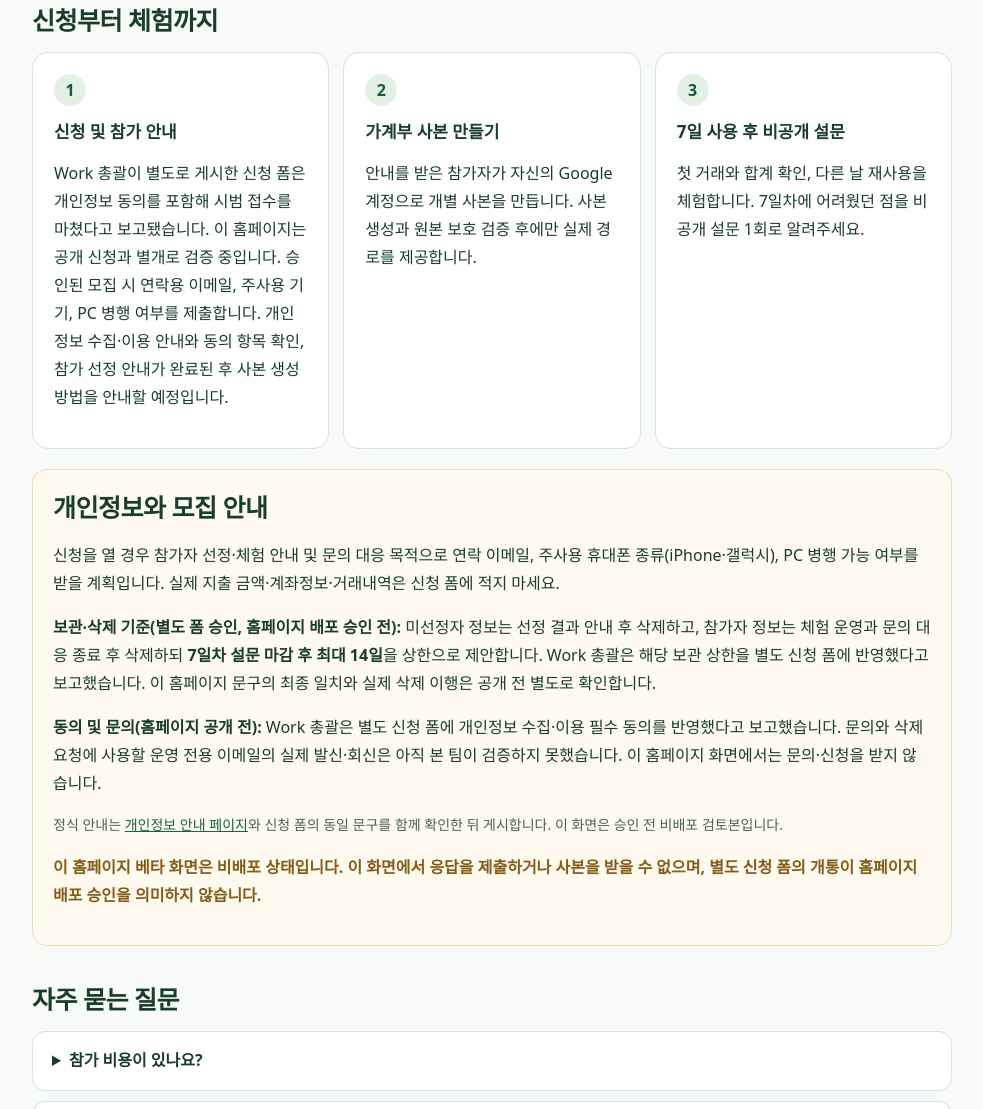
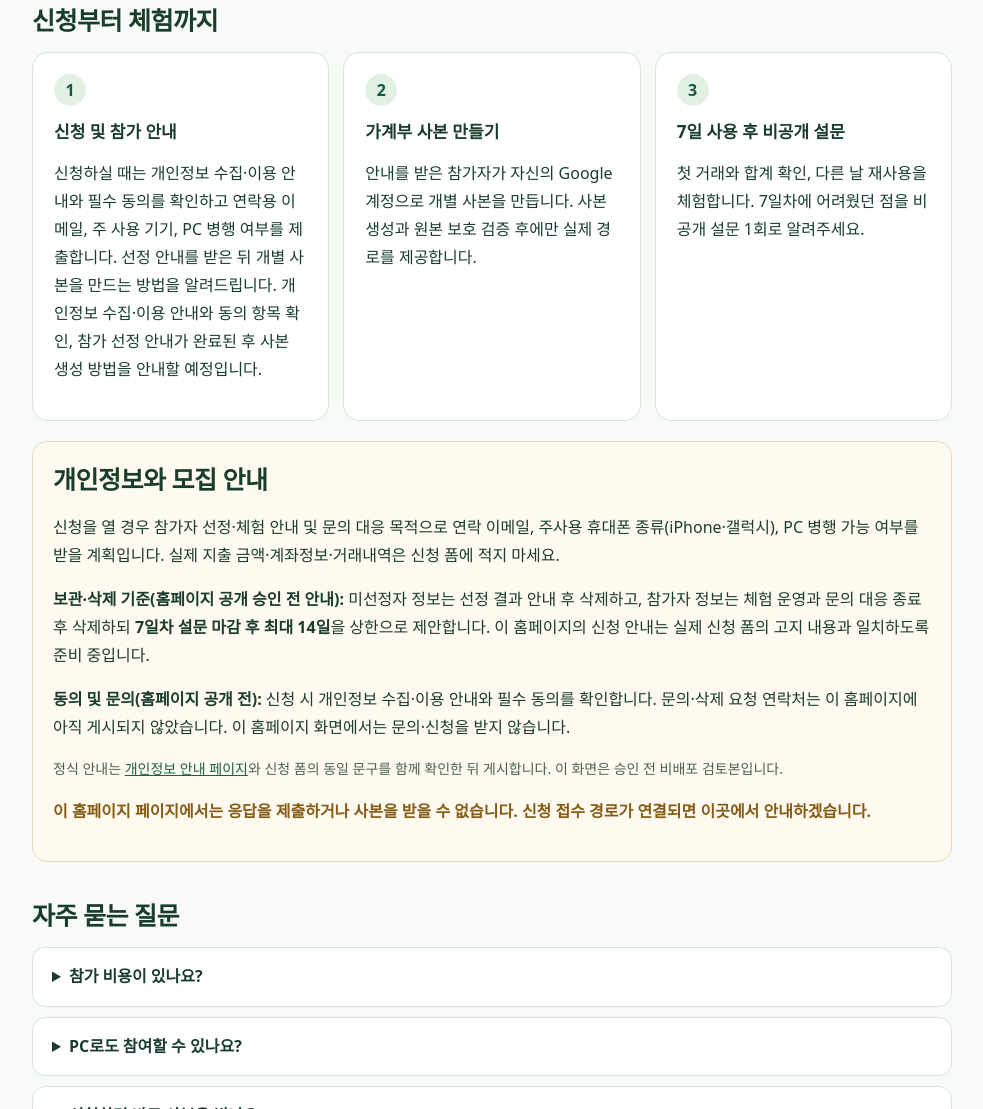
Before and after one commit to flowmateworks-ux/ssulmo-life-tools, a plain HTML site: page beta.html in a window 1280 px wide. Shown: the part 921-2030 px from the top of the page, without its empty margins (148-1131 px from the left). Drawn offline with Linux system fonts and the light colour scheme.

Commit message:
docs(beta): remove internal workflow wording from customer-facing beta.html (nondeploy)

```diff
--- a/beta.html
+++ b/beta.html
@@ -39,9 +39,9 @@ footer{font-size:13px;color:#577160;margin-top:37px;padding-top:20px;border-top:
 <section class="hero" aria-labelledby="beta-heading">
 <span class="eyebrow">Google Sheets 가계부 v2.1 · 무료 베타</span>
 <h1 id="beta-heading">가계부를 7일 동안 함께 써보실 분을 찾습니다</h1>
-<p class="lead">아이폰·갤럭시에서 직접 거래를 입력하고 월간 합계를 확인해 보세요. 편했던 점과 막혔던 점을 7일차에 비공개 설문 한 번으로 알려주시는 체험입니다. 이 홈페이지 모집 화면은 최종 공개 승인·배포 전입니다. 별도 신청 폼의 시범 접수와 홈페이지 공개 모집은 구분합니다.</p>
+<p class="lead">아이폰·갤럭시에서 직접 거래를 입력하고 월간 합계를 확인해 보세요. 편했던 점과 막혔던 점을 7일차에 비공개 설문 한 번으로 알려주시는 체험입니다. 이 홈페이지 신청 안내는 준비 중이며, 이 화면에서는 아직 신청할 수 없습니다.</p>
 <div class="cta"><button id="apply" type="button" disabled aria-describedby="application-status">신청 준비 중 · 접수 전</button><a class="secondary" href="#steps">참가 절차 살펴보기</a></div>
-<p class="state" id="application-status" role="status"><strong>모집 상태: 접수 전</strong> · 본 홈페이지 페이지는 공개 승인 전입니다. 신청 링크·개별 사본 전달·실기기 절차 검증 뒤 총괄이 공개 범위를 정합니다.</p>
+<p class="state" id="application-status" role="status"><strong>모집 상태: 접수 전</strong> · 이 화면에서는 접수하지 않습니다. 신청 버튼과 개별 사본 안내가 준비되면 모집 상태를 업데이트하겠습니다.</p>
 </section>
 <div class="grid" aria-label="참가 정보">
 <section class="panel" aria-labelledby="target"><h2 id="target">누가 참여하나요?</h2><ul>
@@ -59,16 +59,16 @@ footer{font-size:13px;color:#577160;margin-top:37px;padding-top:20px;border-top:
 </div>
 <section class="section" id="steps" aria-labelledby="steps-heading"><h2 id="steps-heading">신청부터 체험까지</h2>
 <div class="steps">
-<div class="step"><span class="num" aria-hidden="true">1</span><h3>신청 및 참가 안내</h3><p>Work 총괄이 별도로 게시한 신청 폼은 개인정보 동의를 포함해 시범 접수를 마쳤다고 보고됐습니다. 이 홈페이지는 공개 신청과 별개로 검증 중입니다. 승인된 모집 시 연락용 이메일, 주사용 기기, PC 병행 여부를 제출합니다. 개인정보 수집·이용 안내와 동의 항목 확인, 참가 선정 안내가 완료된 후 사본 생성 방법을 안내할 예정입니다.</p></div>
+<div class="step"><span class="num" aria-hidden="true">1</span><h3>신청 및 참가 안내</h3><p>신청하실 때는 개인정보 수집·이용 안내와 필수 동의를 확인하고 연락용 이메일, 주 사용 기기, PC 병행 여부를 제출합니다. 선정 안내를 받은 뒤 개별 사본을 만드는 방법을 알려드립니다. 개인정보 수집·이용 안내와 동의 항목 확인, 참가 선정 안내가 완료된 후 사본 생성 방법을 안내할 예정입니다.</p></div>
 <div class="step"><span class="num" aria-hidden="true">2</span><h3>가계부 사본 만들기</h3><p>안내를 받은 참가자가 자신의 Google 계정으로 개별 사본을 만듭니다. 사본 생성과 원본 보호 검증 후에만 실제 경로를 제공합니다.</p></div>
 <div class="step"><span class="num" aria-hidden="true">3</span><h3>7일 사용 후 비공개 설문</h3><p>첫 거래와 합계 확인, 다른 날 재사용을 체험합니다. 7일차에 어려웠던 점을 비공개 설문 1회로 알려주세요.</p></div>
 </div></section>
 <section class="alert" aria-labelledby="privacy"><h2 id="privacy">개인정보와 모집 안내</h2>
 <p>신청을 열 경우 참가자 선정·체험 안내 및 문의 대응 목적으로 연락 이메일, 주사용 휴대폰 종류(iPhone·갤럭시), PC 병행 가능 여부를 받을 계획입니다. 실제 지출 금액·계좌정보·거래내역은 신청 폼에 적지 마세요.</p>
-<p><strong>보관·삭제 기준(별도 폼 승인, 홈페이지 배포 승인 전):</strong> 미선정자 정보는 선정 결과 안내 후 삭제하고, 참가자 정보는 체험 운영과 문의 대응 종료 후 삭제하되 <strong>7일차 설문 마감 후 최대 14일</strong>을 상한으로 제안합니다. Work 총괄은 해당 보관 상한을 별도 신청 폼에 반영했다고 보고했습니다. 이 홈페이지 문구의 최종 일치와 실제 삭제 이행은 공개 전 별도로 확인합니다.</p>
-<p><strong>동의 및 문의(홈페이지 공개 전):</strong> Work 총괄은 별도 신청 폼에 개인정보 수집·이용 필수 동의를 반영했다고 보고했습니다. 문의와 삭제 요청에 사용할 운영 전용 이메일의 실제 발신·회신은 아직 본 팀이 검증하지 못했습니다. 이 홈페이지 화면에서는 문의·신청을 받지 않습니다.</p>
+<p><strong>보관·삭제 기준(홈페이지 공개 승인 전 안내):</strong> 미선정자 정보는 선정 결과 안내 후 삭제하고, 참가자 정보는 체험 운영과 문의 대응 종료 후 삭제하되 <strong>7일차 설문 마감 후 최대 14일</strong>을 상한으로 제안합니다. 이 홈페이지의 신청 안내는 실제 신청 폼의 고지 내용과 일치하도록 준비 중입니다.</p>
+<p><strong>동의 및 문의(홈페이지 공개 전):</strong> 신청 시 개인정보 수집·이용 안내와 필수 동의를 확인합니다. 문의·삭제 요청 연락처는 이 홈페이지에 아직 게시되지 않았습니다. 이 홈페이지 화면에서는 문의·신청을 받지 않습니다.</p>
 <p class="small">정식 안내는 <a href="./privacy.html">개인정보 안내 페이지</a>와 신청 폼의 동일 문구를 함께 확인한 뒤 게시합니다. 이 화면은 승인 전 비배포 검토본입니다.</p>
-<p class="status">이 홈페이지 베타 화면은 비배포 상태입니다. 이 화면에서 응답을 제출하거나 사본을 받을 수 없으며, 별도 신청 폼의 개통이 홈페이지 배포 승인을 의미하지 않습니다.</p>
+<p class="status">이 홈페이지 페이지에서는 응답을 제출하거나 사본을 받을 수 없습니다. 신청 접수 경로가 연결되면 이곳에서 안내하겠습니다.</p>
 </section>
 <section class="section faq" aria-labelledby="faq-heading"><h2 id="faq-heading">자주 묻는 질문</h2>
 <details><summary>참가 비용이 있나요?</summary><p>이번 베타 체험은 무료입니다. 유료 상품 구매나 결제를 요구하지 않습니다.</p></details>
```
